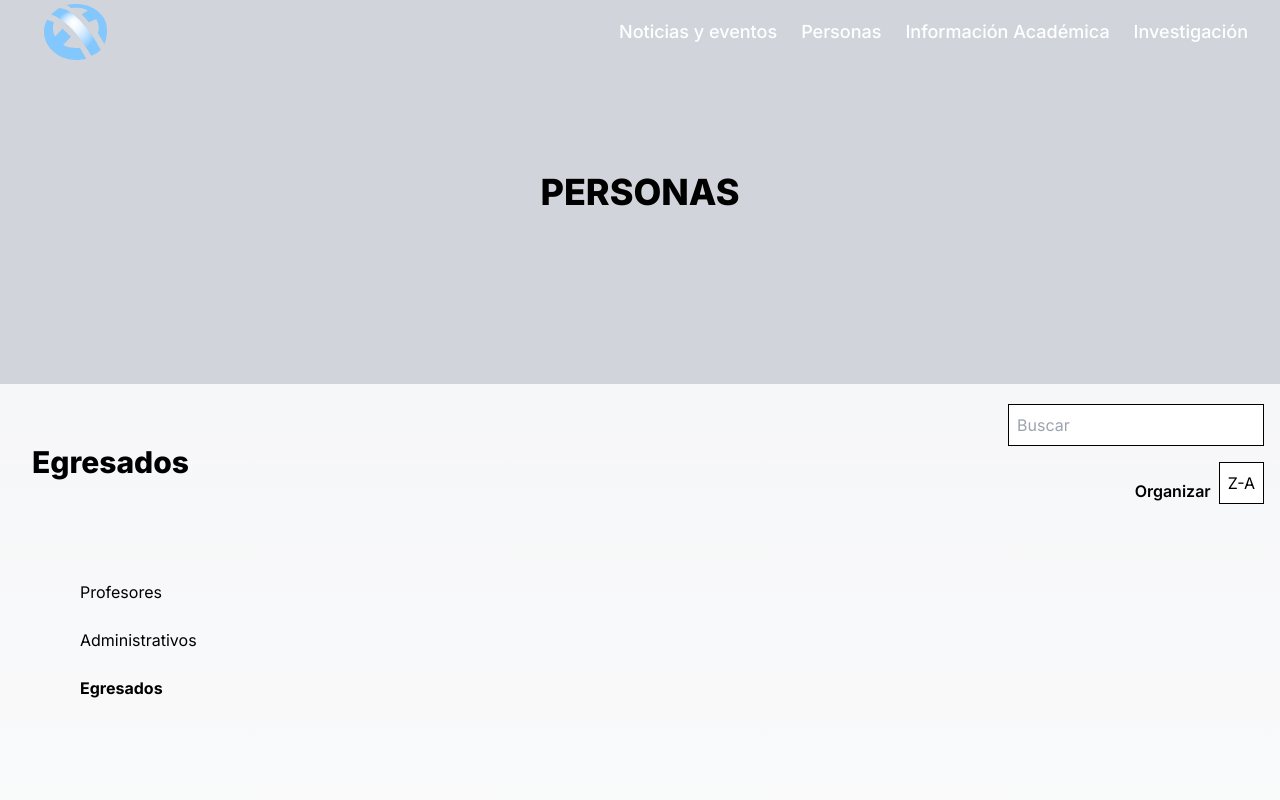
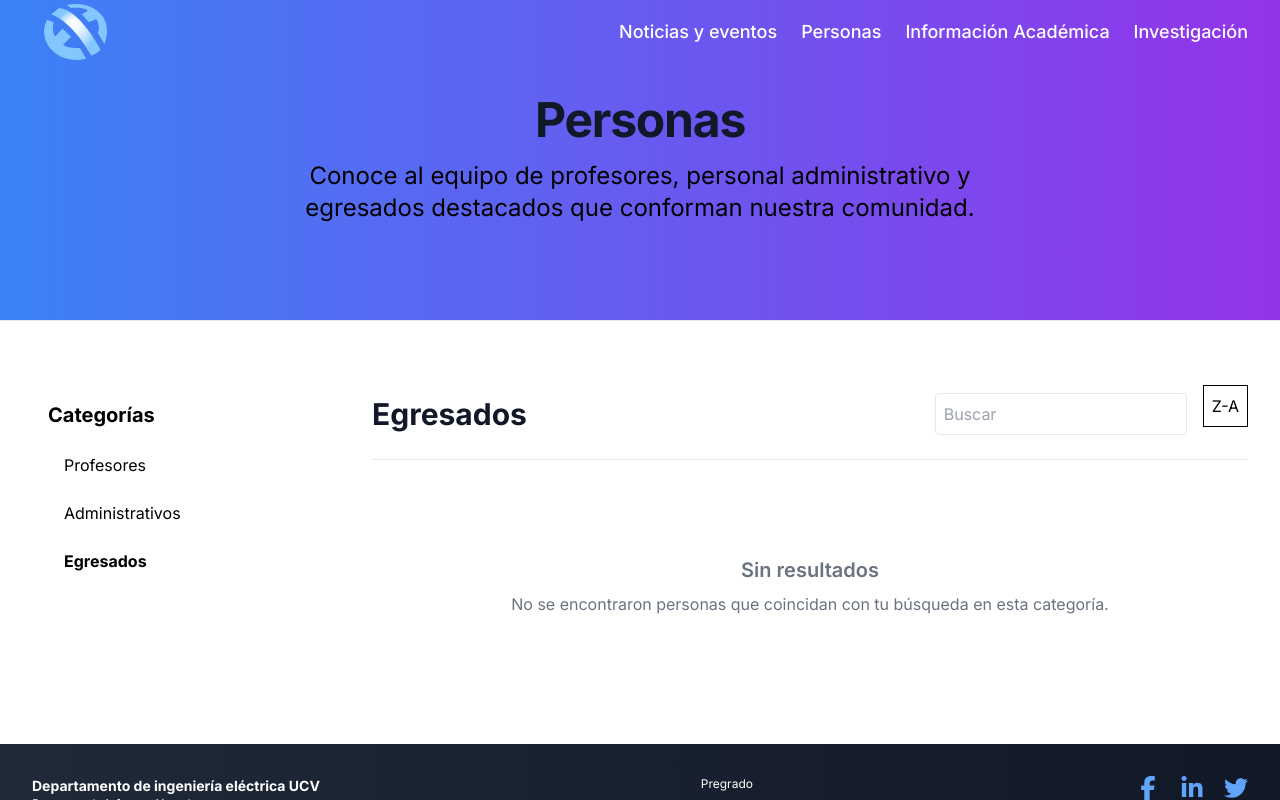
Before and after one commit to LideEieUcv/eie-frontend, a Next.js app: page /personas in a window 1280 px wide. Both pictures are taken after a click on the link "Egresados". Shown: the top 800 px of the page. Built offline with nearby package versions, Linux system fonts and the light colour scheme.

Commit message:
fix: personas section

```diff
--- a/app/personas/page.tsx
+++ b/app/personas/page.tsx
@@ -1,10 +1,12 @@
 "use client";
 import React, { useState, useEffect } from 'react';
+import { motion } from 'framer-motion';
 import PersonaCard from '../components/personacard';
 import SideMenu from '../components/sidemenu';
 import SearchBar from '../components/searchbar';
 import SortButton from '../components/sortbutton';
 
+// --- INTERFACES ---
 interface Persona {
   id: number;
   nombre: string;
@@ -18,22 +20,40 @@ interface MenuItem {
   href: string;
 }
 
+// --- VARIANTES DE ANIMACIÓN ---
+const containerVariants = {
+  hidden: { opacity: 0 },
+  visible: {
+    opacity: 1,
+    transition: {
+      staggerChildren: 0.1,
+    },
+  },
+};
+
+const itemVariants = {
+  hidden: { y: 20, opacity: 0 },
+  visible: { y: 0, opacity: 1 },
+};
+
+// --- COMPONENTE PRINCIPAL ---
 const Index: React.FC = () => {
+  // --- ESTADOS ---
   const [searchTerm, setSearchTerm] = useState<string>('');
   const [sortOrder, setSortOrder] = useState<'asc' | 'desc'>('asc');
   const [activeMenu, setActiveMenu] = useState<string>('Profesores');
-  const [isMenuOpen, setIsMenuOpen] = useState<boolean>(false);
-  const [menuTop, setMenuTop] = useState<number>(0);
 
+  // Datos de ejemplo (se reemplazarán con la llamada a la API)
   const personas: Persona[] = [
-    { id: 1, nombre: 'John Doe', descripcion: 'Lorem ipsum dolor sit amet consectetur.', imagen: 'https://example.com/john.jpg', categoria: 'Profesores' },
-    { id: 2, nombre: 'Jane Smith', descripcion: 'Lorem ipsum dolor sit amet consectetur.', imagen: 'https://example.com/jane.jpg', categoria: 'Egresados' },
-    { id: 3, nombre: 'Angel Mata', descripcion: 'Lorem ipsum dolor sit amet consectetur.', imagen: 'https://example.com/angel.jpg', categoria: 'Egresados' },
-    { id: 4, nombre: 'Alejandro Herrera', descripcion: 'Lorem ipsum dolor sit amet consectetur.', imagen: 'https://example.com/alejandro.jpg', categoria: 'Administrativos' },
-    { id: 5, nombre: 'Jose Perez', descripcion: 'Lorem ipsum dolor sit amet consectetur.', imagen: 'https://example.com/jose.jpg', categoria: 'Administrativos' },
-    { id: 6, nombre: 'Antonio Midas', descripcion: 'Lorem ipsum dolor sit amet consectetur.', imagen: 'https://example.com/antonio.jpg', categoria: 'Administrativos' },
-    { id: 7, nombre: 'Gabriel Cumare', descripcion: 'Lorem ipsum dolor sit amet consectetur.', imagen: 'https://example.com/gabriel.jpg', categoria: 'Administrativos' },
-    { id: 8, nombre: 'Ricardo Santana', descripcion: 'Lorem ipsum dolor sit amet consectetur.', imagen: 'https://example.com/ricardo.jpg', categoria: 'Administrativos' },
+    { id: 1, nombre: 'John Doe', descripcion: 'Profesor de Circuitos Eléctricos.', imagen: 'https://images.unsplash.com/photo-1580894742597-87bc8789db3d?crop=entropy&cs=tinysrgb&fit=max&fm=jpg&ixid=M3wyNTI5fDB8MXxzZWFyY2h8MTB8fHRlYWNoZXJ8ZW58MHx8fHwxNzE1MDQxNzQ5&ixlib=rb-4.0.3&q=80&w=400', categoria: 'Profesores' },
+    { id: 9, nombre: 'Ana Fernandez', descripcion: 'Especialista en Sistemas de Potencia.', imagen: 'https://images.unsplash.com/photo-1544717297-fa95b9ee9640?crop=entropy&cs=tinysrgb&fit=max&fm=jpg&ixid=M3wyNTI5fDB8MXxzZWFyY2h8OHx8cHJvZmVzc29yYXxlbnwwfHx8fDE3MTUwNDIxNDQ&ixlib=rb-4.0.3&q=80&w=400', categoria: 'Profesores' },
+    { id: 2, nombre: 'Jane Smith', descripcion: 'Ingeniera egresada, especialista en IA.', imagen: 'https://images.unsplash.com/photo-1542596594-649ed6e6b342?crop=entropy&cs=tinysrgb&fit=max&fm=jpg&ixid=M3wyNTI5fDB8MXxzZWFyY2h8Nnx8ZW5naW5lZXJ8ZW58MHx8fHwxNzE1MDQyMDc4&ixlib=rb-4.0.3&q=80&w=400', categoria: 'Profesores' },
+    { id: 3, nombre: 'Angel Mata', descripcion: 'Egresado, fundador de startup tecnológica.', imagen: 'https://images.unsplash.com/photo-1557862921-37829c790f19?crop=entropy&cs=tinysrgb&fit=max&fm=jpg&ixid=M3wyNTI5fDB8MXxzZWFyY2h8MTF8fG1hbnxlbnwwfHx8fDE3MTUwNDE3ODg&ixlib=rb-4.0.3&q=80&w=400', categoria: 'Profesores' },
+    { id: 4, nombre: 'Alejandro Herrera', descripcion: 'Coordinador Administrativo.', imagen: 'https://images.unsplash.com/photo-1568602471122-7832951cc4c5?crop=entropy&cs=tinysrgb&fit=max&fm=jpg&ixid=M3wyNTI5fDB8MXxzZWFyY2h8Mnx8bWFufGVufDB8fHx8MTcxNTA0MTc4OA&ixlib=rb-4.0.3&q=80&w=400', categoria: 'Administrativos' },
+    { id: 5, nombre: 'Jose Perez', descripcion: 'Asistente de laboratorio.', imagen: 'https://images.unsplash.com/photo-1507003211169-0a1dd7228f2d?crop=entropy&cs=tinysrgb&fit=max&fm=jpg&ixid=M3wyNTI5fDB8MXxzZWFyY2h8M3x8bWVufGVufDB8fHx8MTcxNTA0MTc4OA&ixlib=rb-4.0.3&q=80&w=400', categoria: 'Profesores' },
+    { id: 6, nombre: 'Antonio Midas', descripcion: 'Secretario Académico.', imagen: 'https://images.unsplash.com/photo-1615109398623-88346a601842?crop=entropy&cs=tinysrgb&fit=max&fm=jpg&ixid=M3wyNTI5fDB8MXxzZWFyY2h8N3x8bWVufGVufDB8fHx8MTcxNTA0MTc4OA&ixlib=rb-4.0.3&q=80&w=400', categoria: 'Profesores' },
+    { id: 7, nombre: 'Gabriel Cumare', descripcion: 'Soporte Técnico.', imagen: 'https://images.unsplash.com/photo-1564564321837-a57b7070ac4f?crop=entropy&cs=tinysrgb&fit=max&fm=jpg&ixid=M3wyNTI5fDB8MXxzZWFyY2h8OHx8bWVufGVufDB8fHx8MTcxNTA0MTc4OA&ixlib=rb-4.0.3&q=80&w=400', categoria: 'Profesores' },
+    { id: 8, nombre: 'Ricardo Santana', descripcion: 'Jefe de Departamento.', imagen: 'https://images.unsplash.com/photo-1539571696357-5a69c17a67c6?crop=entropy&cs=tinysrgb&fit=max&fm=jpg&ixid=M3wyNTI5fDB8MXxzZWFyY2h8OXx8bWVufGVufDB8fHx8MTcxNTA0MTc4OA&ixlib=rb-4.0.3&q=80&w=400', categoria: 'Profesores' },
   ];
 
   const menuItems: MenuItem[] = [
@@ -42,117 +62,107 @@ const Index: React.FC = () => {
     { label: 'Egresados', href: '#' },
   ];
 
-  useEffect(() => {
-    const handleScroll = () => {
-      const headerHeight = 100; // Adjust based on your header height
-      const scrollY = window.scrollY;
-      setMenuTop(Math.max(0, scrollY > headerHeight ? scrollY - headerHeight : 0));
-    };
-
-    window.addEventListener('scroll', handleScroll);
-    return () => window.removeEventListener('scroll', handleScroll);
-  }, []);
-
+  // --- LÓGICA DE FILTRADO Y ORDENAMIENTO (CLIENT-SIDE) ---
   const getFilteredAndSortedPersonas = (): Persona[] => {
     return personas
       .filter(p => p.categoria === activeMenu)
       .filter(p => p.nombre.toLowerCase().includes(searchTerm.toLowerCase()))
-      .sort((a, b) => sortOrder === 'asc'
-        ? a.nombre.localeCompare(b.nombre)
-        : b.nombre.localeCompare(b.nombre));
+      .sort((a, b) => {
+        if (sortOrder === 'asc') {
+          return a.nombre.localeCompare(b.nombre);
+        } else {
+          return b.nombre.localeCompare(a.nombre);
+        }
+      });
   };
 
   const filteredPersonas = getFilteredAndSortedPersonas();
 
   return (
     <>
-      {/* Título principal */}
-      <div className='min-h-96 bg-gray-300 flex flex-col items-center justify-center text-black text-3xl lg:text-4xl font-extrabold text-center px-4 mb-5'>
-        <h1>PERSONAS</h1>
+    <div className="bg-white">
+      {/* 1. Cabecera estilo MIT */}
+      <header className="bg-gradient-to-r from-blue-500 to-purple-600 border-b border-gray-200">
+        <div className="max-w-7xl mx-auto py-24 px-4 sm:px-6 lg:px-8 text-center">
+          <motion.h1
+            className="text-4xl md:text-5xl font-bold text-gray-900 tracking-tight"
+            initial={{ y: 20, opacity: 0 }}
+            animate={{ y: 0, opacity: 1 }}
+            transition={{ duration: 0.5 }}
+          >
+            Personas
+          </motion.h1>
+          <motion.p
+            className="mt-4 max-w-2xl mx-auto text-2xl text-black"
+            initial={{ y: 20, opacity: 0 }}
+            animate={{ y: 0, opacity: 1 }}
+            transition={{ duration: 0.5, delay: 0.1 }}
+          >
+            Conoce al equipo de profesores, personal administrativo y egresados destacados que conforman nuestra comunidad.
+          </motion.p>
         </div>
+      </header>
 
-      <div className="flex flex-col lg:flex-row">
-        {/* Contenedor de las tarjetas y búsqueda */}
-        <div className="flex-grow lg:pl-8 px-4 relative">
-          {/* Fondo difuminado con desenfoque para móviles cuando el menú está abierto */}
-          {isMenuOpen && (
-            <div
-              className="lg:hidden fixed inset-0 bg-gradient-to-b from-black/50 to-transparent backdrop-blur-md z-30"
-              onClick={() => setIsMenuOpen(false)}
+      {/* 2. Cuerpo Principal */}
+      <div className="max-w-7xl mx-auto px-4 sm:px-6 lg:px-8 py-16">
+        <div className="flex flex-col lg:flex-row lg:space-x-12">
+
+          {/* Menú Lateral */}
+          <aside className="lg:w-1/4 mb-12 lg:mb-0">
+            <div className="sticky top-24">
+              <SideMenu
+                title="Categorías"
+                menuItems={menuItems}
+                activeMenu={activeMenu}
+                onItemClick={(label: string) => setActiveMenu(label)}
               />
-          )}
+            </div>
+          </aside>
 
-          {/* Sección de Búsqueda y Ordenamiento */}
-          <div className='flex flex-col sm:flex-row items-center justify-between mb-5 space-y-4 sm:space-y-0 sm:space-x-4'>
-            {/* Título dinámico */}
-            <h1 className='font-extrabold text-2xl lg:text-3xl'>{activeMenu}</h1>
+          {/* Contenido Principal */}
+          <main className="lg:w-3/4">
 
-            {/* Contenedor de SearchBar y SortButton */}
-            <div className="flex flex-col items-end space-y-4">
+            {/* Encabezado con Filtros */}
+            <div className="flex flex-col md:flex-row justify-between items-center mb-8 pb-4 border-b border-gray-200 gap-4">
+              <h2 className="text-3xl font-bold text-gray-900 whitespace-nowrap">{activeMenu}</h2>
+              <div className="flex items-center gap-4 w-full md:w-auto">
                 <SearchBar
                   searchTerm={searchTerm}
                   setSearchTerm={setSearchTerm}
-                className="w-full sm:w-64 max-w-full border border-black rounded-none"
+                  className="w-full md:w-auto"
                 />
-              <div className="flex items-center space-x-2">
-                <span className="font-semibold flex items-center">Organizar</span>
                 <SortButton sortOrder={sortOrder} setSortOrder={setSortOrder} />
               </div>
             </div>
-          </div>
 
-          {/* Botón de menú centrado debajo del subtítulo */}
-          <button
-            className="lg:hidden p-5 bg-gray-800 bg-opacity-80 text-white absolute top-16 sm:top-20 left-1/2 -translate-x-1/2 z-50 rounded-md shadow-md focus:outline-none focus:ring-2 focus:ring-gray-500"
-            onClick={() => setIsMenuOpen(!isMenuOpen)}
+            {/* Grid de Personas Animado */}
+            <motion.div
+              key={activeMenu}
+              id="personas"
+              className="grid grid-cols-1 sm:grid-cols-2 lg:grid-cols-3 gap-8"
+              variants={containerVariants}
+              initial="hidden"
+              animate="visible"
             >
-            {isMenuOpen ? '✕' : '☰'}
-          </button>
-
-          {/* SideMenu centrado horizontalmente debajo del botón en móviles */}
-          {isMenuOpen && (
-            <div
-              className="lg:hidden w-11/12 sm:w-80 bg-white bg-opacity-90 text-black p-6 absolute top-32 sm:top-40 left-1/2 -translate-x-1/2 z-40 rounded-lg shadow-xl flex flex-col items-center transition-transform duration-300"
-            >
-              <SideMenu
-                menuItems={menuItems}
-                activeMenu={activeMenu}
-                onItemClick={(label: string) => {
-                  setActiveMenu(label);
-                  setIsMenuOpen(false); // Cerrar el menú al hacer clic
-                }}
-              />
-              {/* Nota: En el componente SideMenu, considera estilizar los MenuItem así:
-                  className="w-full py-2 px-4 text-center text-lg font-medium text-gray-800 hover:bg-gray-200 hover:text-black rounded-md transition-colors duration-200"
-              */}
-            </div>
-          )}
-
-          {/* SideMenu en escritorio (lateral) */}
-          <div
-            className="hidden lg:block w-64 flex-shrink-0 bg-transparent text-black p-4 lg:sticky lg:top-0 z-40"
-            style={{ top: `${menuTop}px` }}
-          >
-            <SideMenu
-              menuItems={menuItems}
-              activeMenu={activeMenu}
-              onItemClick={(label: string) => {
-                setActiveMenu(label);
-                setIsMenuOpen(false);
-              }}
-            />
-          </div>
-
-          {/* Sección de Personas */}
-          <div id="personas" className="grid grid-cols-1 sm:grid-cols-2 md:grid-cols-4 gap-4 sm:gap-6 lg:gap-8 mb-14 mt-28 sm:mt-32">
-            {filteredPersonas.map((persona: Persona) => (
+              {filteredPersonas.length > 0 ? (
+                filteredPersonas.map((persona: Persona) => (
+                  <motion.div key={persona.id} variants={itemVariants}>
                     <PersonaCard
-                key={persona.id}
                       nombre={persona.nombre}
                       descripcion={persona.descripcion}
                       imagen={persona.imagen}
                     />
-            ))}
+                  </motion.div>
+                ))
+              ) : (
+                <div className="col-span-full text-center text-gray-500 py-16">
+                  <h3 className="text-xl font-semibold">Sin resultados</h3>
+                  <p className="mt-2">No se encontraron personas que coincidan con tu búsqueda en esta categoría.</p>
+                </div>
+              )}
+            </motion.div>
+
+          </main>
         </div>
       </div>
     </div>
```
Lines whose indentation alone changed are shown as unchanged.
